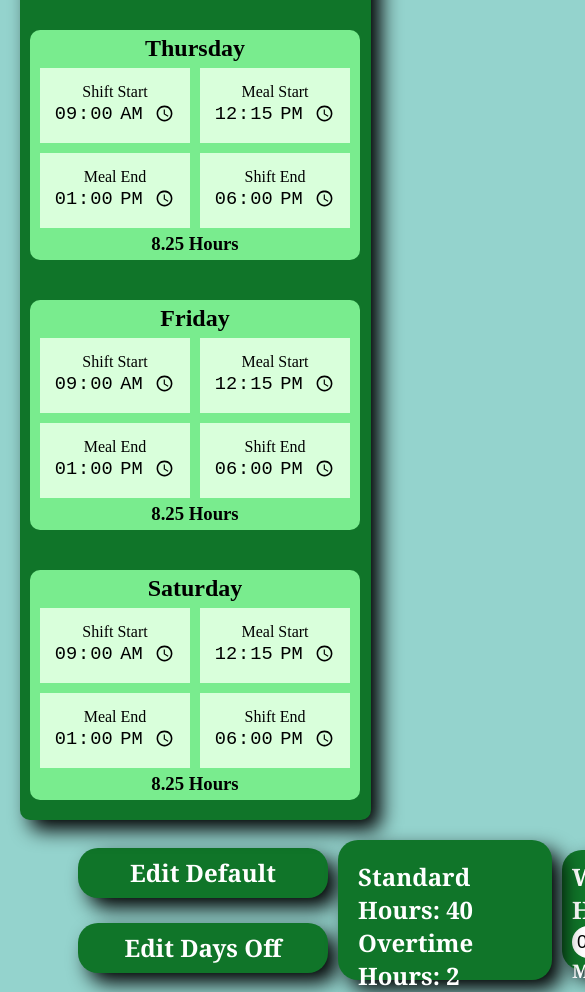
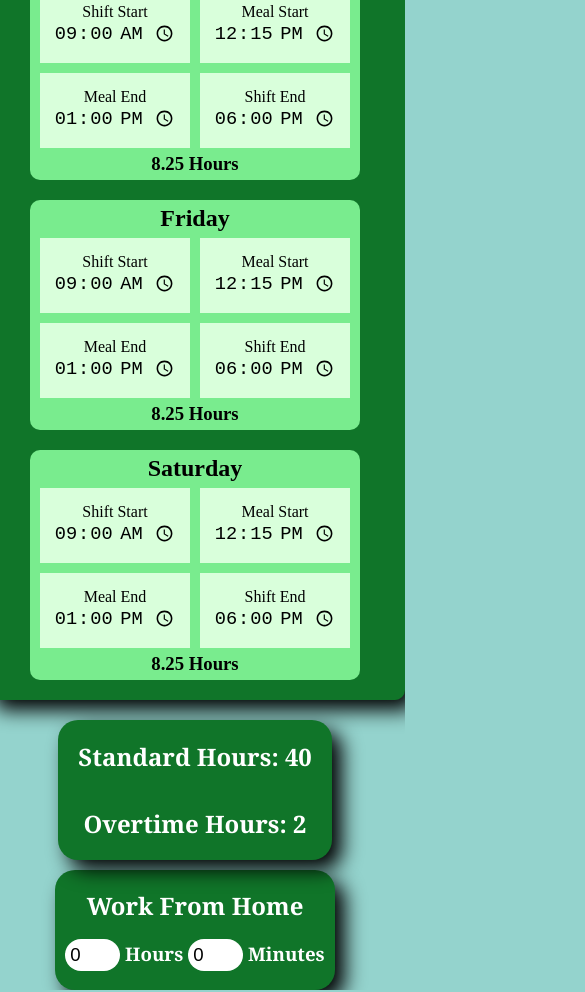
Before and after one commit to oroszs/time-clock-calculator, a plain HTML site: page index.html in a window 390 px wide. Shown: the part 1080-2072 px from the top of the page, 585 px wide, since content can reach past the window. Drawn offline with Linux system fonts and the light colour scheme.

Commit message:
updated styling for small screens, removed in-development assets

```diff
--- a/style.css
+++ b/style.css
@@ -31,7 +31,7 @@ h2, h3, p {
 }
 #main-time-wrapper {
     position: relative;
-    width: 90%;
+    width: auto;
     height: fit-content;
     display: flex;
     flex-direction: row;
@@ -42,10 +42,17 @@ h2, h3, p {
     background: var(--time-wrapper-background);
     border-radius: 10px;
     box-shadow: 10px 10px 20px black;
+    padding: 10px;
     margin: 10px;
 }
 #left-menu-wrapper {
+    /**
+    ** display none until functional
+
     display: flex;
+
+    **/
+    display: none;
     flex-direction: column;
     justify-content: space-around;
     align-items: center;
@@ -56,7 +63,8 @@ h2, h3, p {
     flex-direction: row;
     justify-content: space-between;
     align-items: center;
-    width: 60%;
+    width: auto;
+    flex-wrap: wrap;
 }
 #default-wrapper {
     flex: none;
@@ -125,6 +133,7 @@ h2, h3, p {
     border-radius: 10px;
     height: 220px;
     padding: 5px;
+    margin: 10px;
 }
 .time-wrapper {
     box-sizing: border-box;
@@ -152,3 +161,16 @@ h2, h3, p {
 .weekend {
     opacity: .5;
 }
+@media screen and (max-width: 1090px) {
+    #main-time-wrapper {
+        width: 750px;
+    }
+}
+@media screen and (max-width:800px) {
+    #menu-wrapper {
+        flex-direction: column;
+    }
+    #main-time-wrapper {
+        width: 400px;
+    }
+}
```
